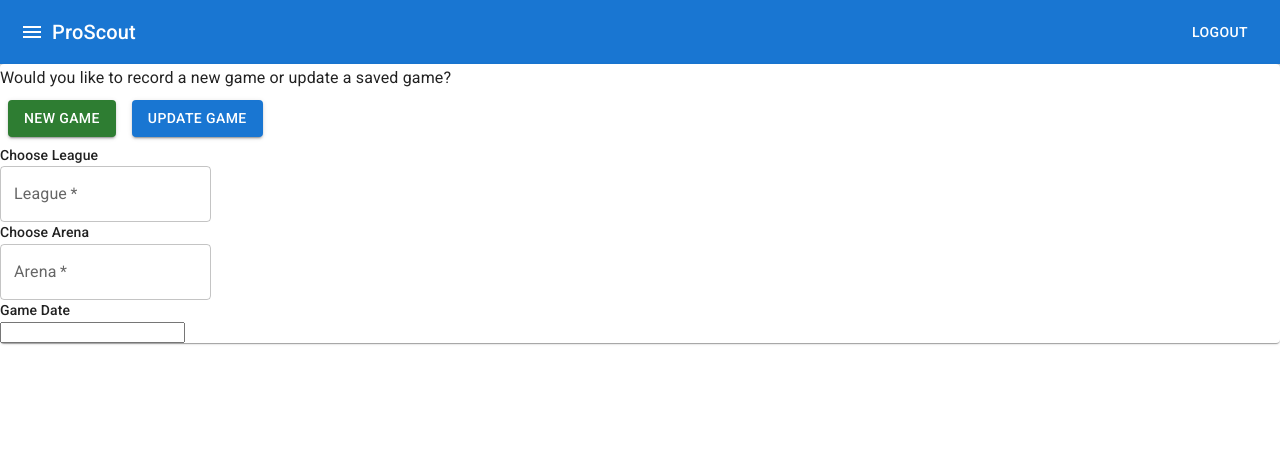
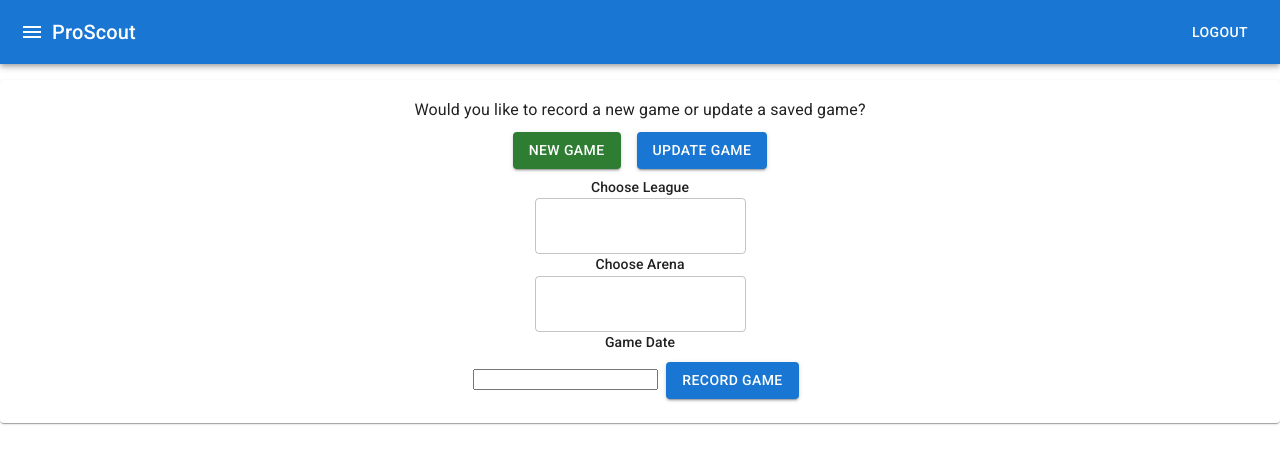
Before and after one commit to twjsanderson/scouting-ui, a React (Create React App) app: page /recordgame in a window 1280 px wide. Both pictures are taken after a click on the button "NEW GAME". Shown: the top 464 px of the page. Built offline with nearby package versions, Linux system fonts and the light colour scheme.

Commit message:
add auto complete, submit button, some MUi formatting

```diff
--- a/src/pages/recordGame/index.tsx
+++ b/src/pages/recordGame/index.tsx
@@ -4,12 +4,20 @@ import DatePicker from "react-datepicker";
 import "react-datepicker/dist/react-datepicker.css";
 // styles
 import Button from '@mui/material/Button';
-import Stack from '@mui/material/Stack';
+import Autocomplete from '@mui/material/Autocomplete';
 import TextField from '@mui/material/TextField';
 import Typography from '@mui/material/Typography';
 import Grid from '@mui/material/Grid';
 import Paper from '@mui/material/Paper';
 
+const style = {
+  width: 500,
+    height: 80,
+    display: 'flex',
+    alignItems: 'center',
+    justifyContent: 'center',
+    backgroundColor: 'pink',
+}
 
 interface Values {
   league: string;
@@ -22,6 +30,9 @@ interface Values {
 const RecordGame = () => {
   const [showNew, setShowNew] = React.useState(false);
   const [showUpdate, setShowUpdate] = React.useState(false);
+
+  const [open, setOpen] = React.useState(false);
+  const [inputValue, setInputValue] = React.useState("");
 
   const handleShowNew = () => {
     setShowUpdate(false);
@@ -51,19 +62,18 @@ const RecordGame = () => {
       setTimeout(() => {
         alert(JSON.stringify(values, null, 2));
         setSubmitting(false);
-        resetForm();
       }, 1000);
     }
   });
-  console.log(values)
-
+  // if isSubmitting disbale fields and buttons
+  // time limit incase of failure
   return (
         <form onSubmit={handleSubmit}>
-          <Grid item xs={12} sm={7} md={8}>
+          <Grid item xs={12} sm={7} md={8} style={{ margin: "auto", marginTop: '1rem' }}>
             {/* <Paper sx={styles.paper}> */}
             <Paper>
-              <Grid container direction='row'>
-                  <Grid item>
+              <Grid container direction='row' style={{ justifyContent: "center", alignItems: "center" }}>
+                  <Grid item className='style'  style={{ textAlign: "center", padding: '1rem' }}>
                     <Typography variant='subtitle1'>
                       Would you like to record a new game or update a saved game?
                     </Typography>
@@ -92,8 +102,7 @@ const RecordGame = () => {
                           <TextField
                             required
                             id='league'
-                            label='League'
-                            onChange={(val) => setFieldValue('league', val)}
+                            onChange={e => setFieldValue('league', e.target.value)}
                           />
                           <Typography variant='subtitle2'>
                             Choose Arena
@@ -101,9 +110,31 @@ const RecordGame = () => {
                           <TextField
                             required
                             id='arena'
-                            label='Arena'
-                            onChange={(val) => setFieldValue('arena', val)}
+                            onChange={e => setFieldValue('arena', e.target.value)}
                           />
+                          {/* <Autocomplete
+                            open={open}
+                            onOpen={() => {
+                              // only open when in focus and inputValue is not empty
+                              if (inputValue) {
+                                setOpen(true);
+                              }
+                            }}
+                            onClose={() => setOpen(false)}
+                            inputValue={inputValue}
+                            onInputChange={(e, value, reason) => {
+                              setInputValue(value);
+
+                              // only open when inputValue is not empty after the user typed something
+                              if (!value) {
+                                setOpen(false);
+                              }
+                            }}
+                            options={['test']}
+                            renderInput={(params) => (
+                              <TextField {...params} label="Combo box" variant="outlined" />
+                            )}
+                          /> */}
                           <Typography variant='subtitle2'>
                             Game Date
                           </Typography>
@@ -112,6 +143,14 @@ const RecordGame = () => {
                             selected={(values.date && new Date(values.date)) || null}
                             onChange={(val) => setFieldValue('date', val)}
                           />
+                          <Button
+                             sx={{ margin: '0.5rem' }}
+                             type='submit'
+                             color='primary'
+                             variant='contained'
+                          >
+                            Record Game
+                          </Button>
                         </>
                       )
                     }
```
